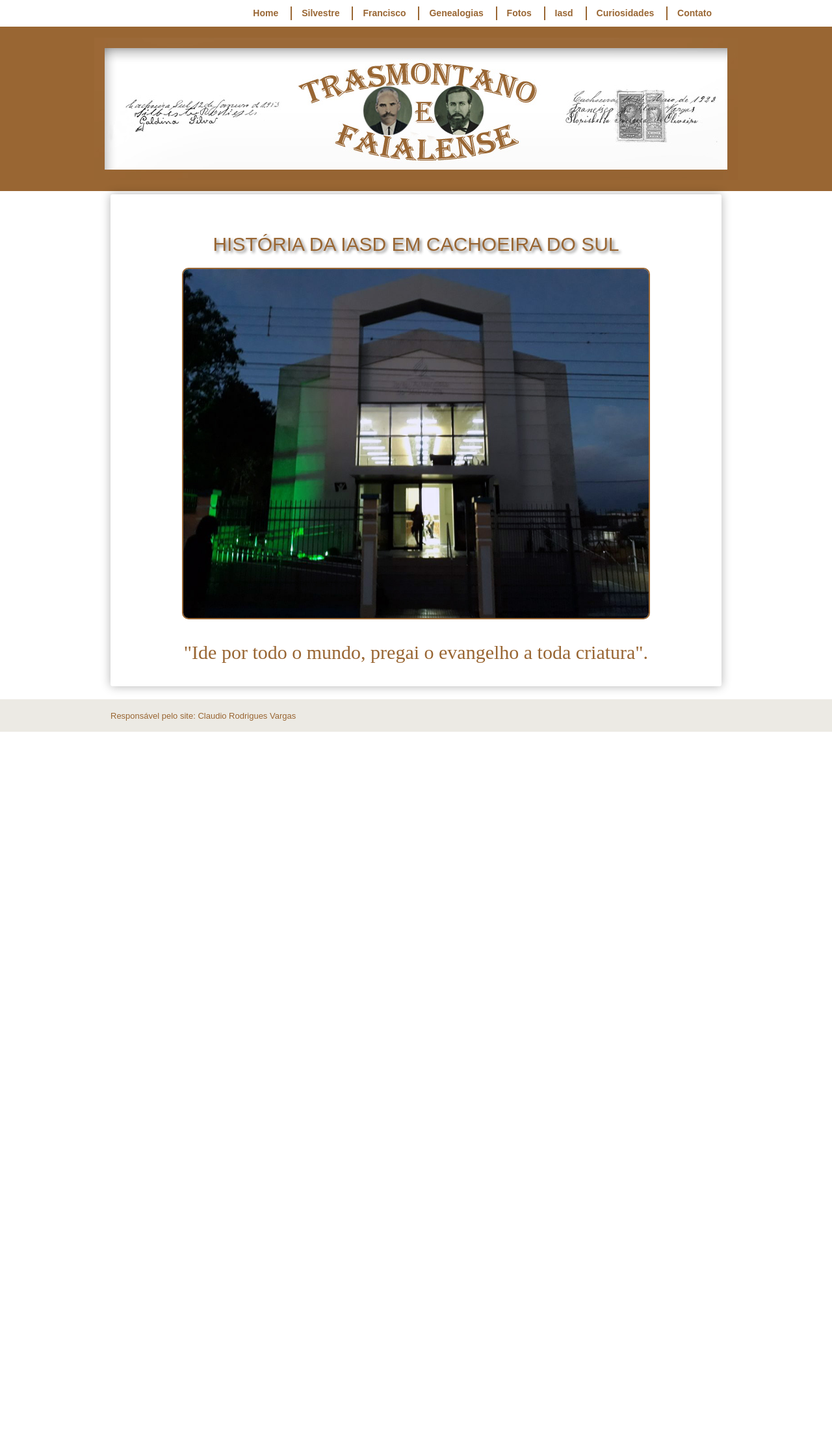
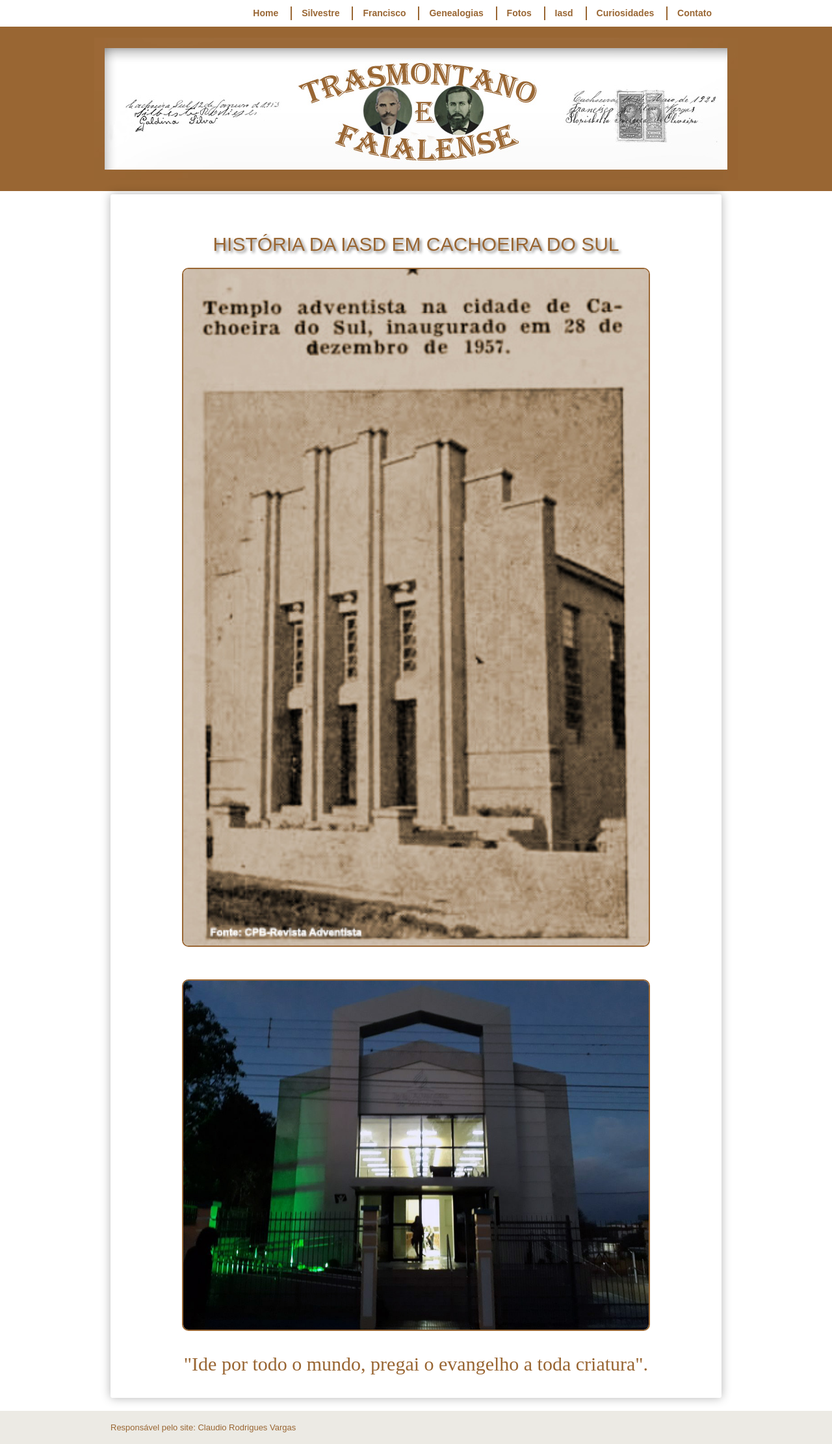
Before and after one commit to claudiovargas1955/claudiovargas1955.github.io, a Jekyll site: the page built from _pages/história-da-iasd-cachoeira.html, in a window 1280 px wide. Shown: the whole page at 65% size. Built offline with Jekyll 4.4.1, drawn with Linux system fonts in a browser that asks for light colours; some web fonts are replaced; before the commit the page ends 1126 px from its top, so only the background shows below that.

Commit message:
Update história-da-iasd-cachoeira.html

```diff
--- a/_pages/história-da-iasd-cachoeira.html
+++ b/_pages/história-da-iasd-cachoeira.html
@@ -92,8 +92,12 @@ figure.foto-legenda:hover figcaption {opacity: 5;
 
 <h2>HISTÓRIA DA IASD EM CACHOEIRA DO SUL</h2>
 <figure class="foto-legenda">
+<p><img class="esq2" style="float:center"; src="/images/Inauguração.jpg" class="img-responsive" width="770px" title="";/>
+<figcaption>
+<h3>Inauguração da Igreja</h3></figcaption></figure><br>
+<figure class="foto-legenda">
 <p><img class="esq2" style="float:center"; src="/images/reinauguração.jpg" class="img-responsive" width="770px" title="";/>
 <figcaption>
-<h3>Reinauguração da Igreja</h3></figcaption></figure><br>
+<h3>Reinauguração da Igreja Adventista<br> em Cachoeira do Sul</h3></figcaption></figure><br>
 
 <p style="text-align:center;  color:#996633; font-size:30px; font-family: 'Rancho', cursive">"Ide por todo o mundo, pregai o evangelho a toda criatura".</p>
```
